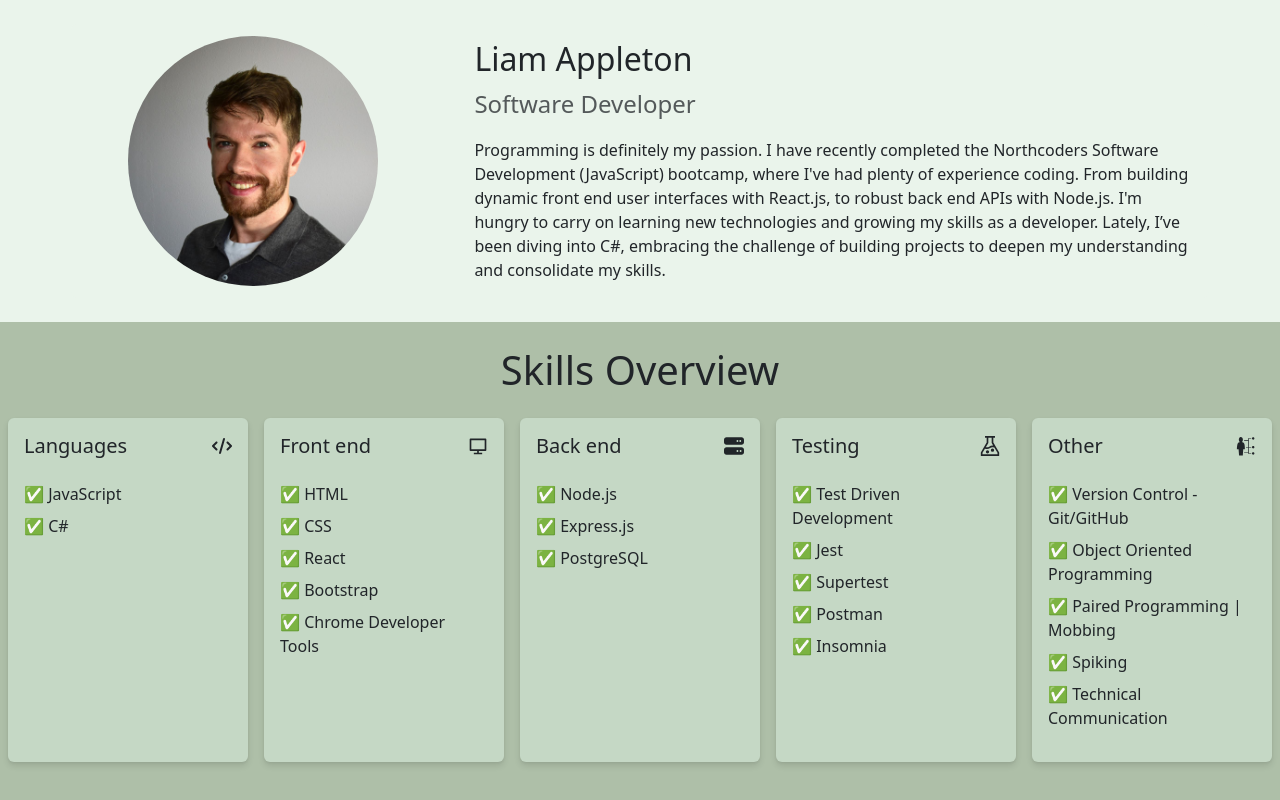
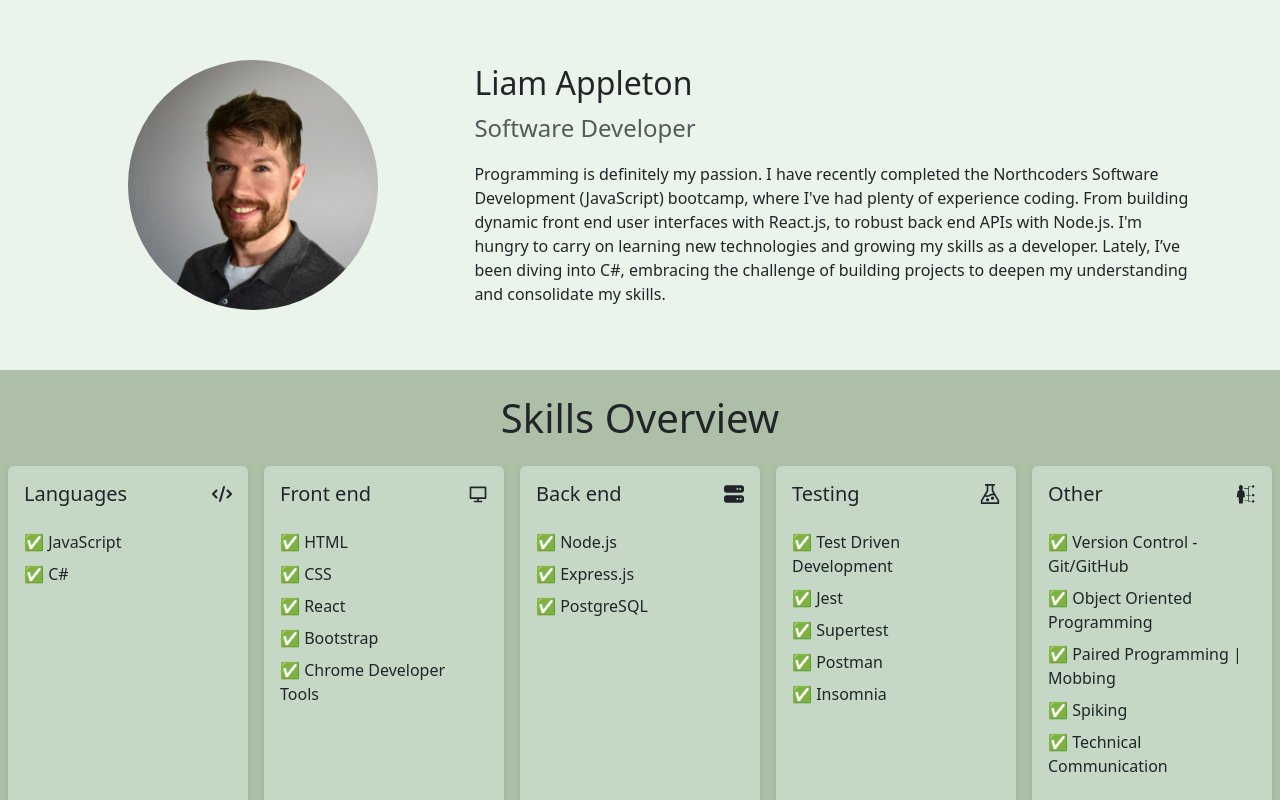
Before and after one commit to liamAppleton/Portfolio-Website, a React (Vite) app: page / in a window 1280 px wide. Shown: the top 800 px of the page. Built offline with nearby package versions, Linux system fonts and the light colour scheme.

Commit message:
adjusting margins on PersonalBio

```diff
--- a/src/components/PersonalBio.jsx
+++ b/src/components/PersonalBio.jsx
@@ -3,7 +3,7 @@ import bioPic from '../assets/BioPic.png';
 
 export const PersonalBio = () => {
   return (
-    <div className="py-4 d-flex flex-column align-items-center gap-3 p-2">
+    <div className="py-4 d-flex flex-column align-items-center gap-3 p-2 mt-4 mb-4">
       <Card style={{ width: '90%' }} className="mx-auto p-0 bio-card">
         <Row className="d-flex justify-content-center align-items-center">
           <Col xs={12} md={4} className="d-flex justify-content-center">
```
